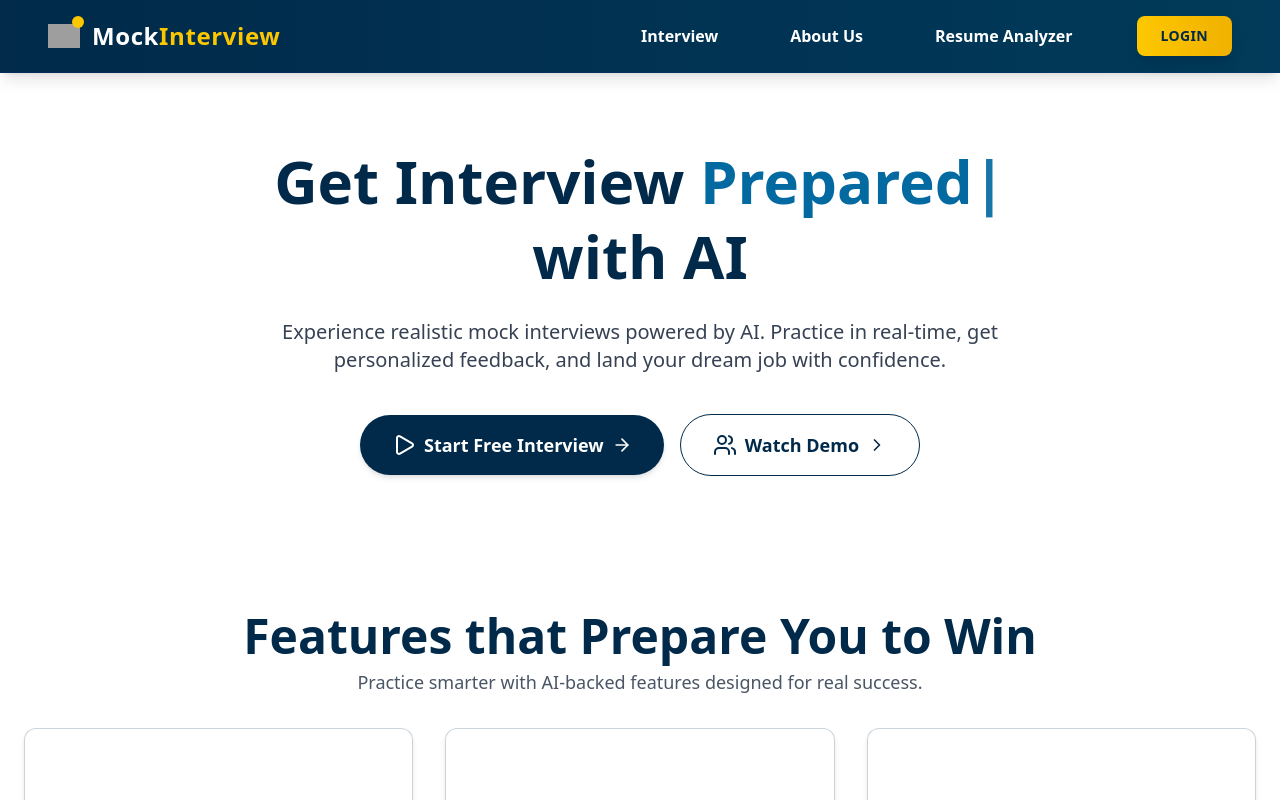
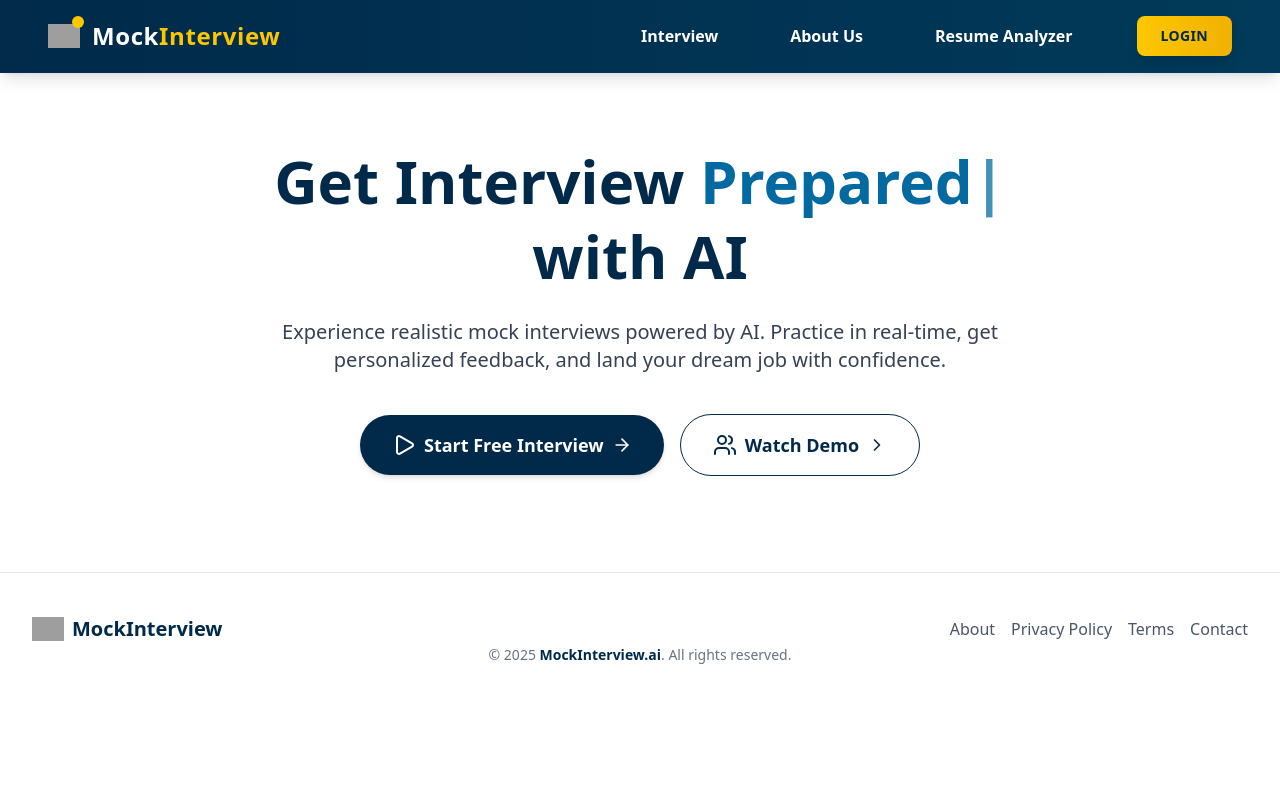
Before and after one commit to Diptigit11/Project, a React (Vite) app in the folder mock-interview/: page /hel in a window 1280 px wide. Shown: the top 800 px of the page. Built offline with nearby package versions, Linux system fonts and the light colour scheme; grey boxes are pictures that could not be loaded.

Commit message:
fixes  route isses

```diff
--- a/mock-interview/src/App.jsx
+++ b/mock-interview/src/App.jsx
@@ -1,18 +1,19 @@
-import './App.css'
-import AIInterviewHero from './components/AIInterviewHero'
-import FeatureSection from './components/FeatureSection'
-import Footer from './components/Footer'
-import Navbar from './components/Navbar'
-function App() {
-
+import React, { useEffect } from 'react';
+import { BrowserRouter as Router, Route, Routes } from 'react-router-dom';
+import Navbar from './components/Navbar';
+import AIInterviewHero from './components/AIInterviewHero';
+import Footer from './components/Footer';
+function Approutes() {
   return (
-    <>
-    <Navbar />
-<AIInterviewHero />
-<FeatureSection />
-<Footer />
-    </>
-  )
+    <Router>
+      <Navbar />
+      <Routes>
+        <Route path="/bar" element={<Navbar />} />
+        <Route path="/hel" element={<AIInterviewHero />} />
+      </Routes>
+      <Footer />
+    </Router>
+  );
 }
 
-export default App
+export default Approutes;
--- a/mock-interview/src/main.jsx
+++ b/mock-interview/src/main.jsx
@@ -9,9 +9,7 @@ import { BrowserRouter } from 'react-router-dom';
 createRoot(document.getElementById('root')).render(
  <StrictMode>
     <Provider store={store}>
-      <BrowserRouter>
         <App />
-      </BrowserRouter>
     </Provider>
   </StrictMode>
 )
```
